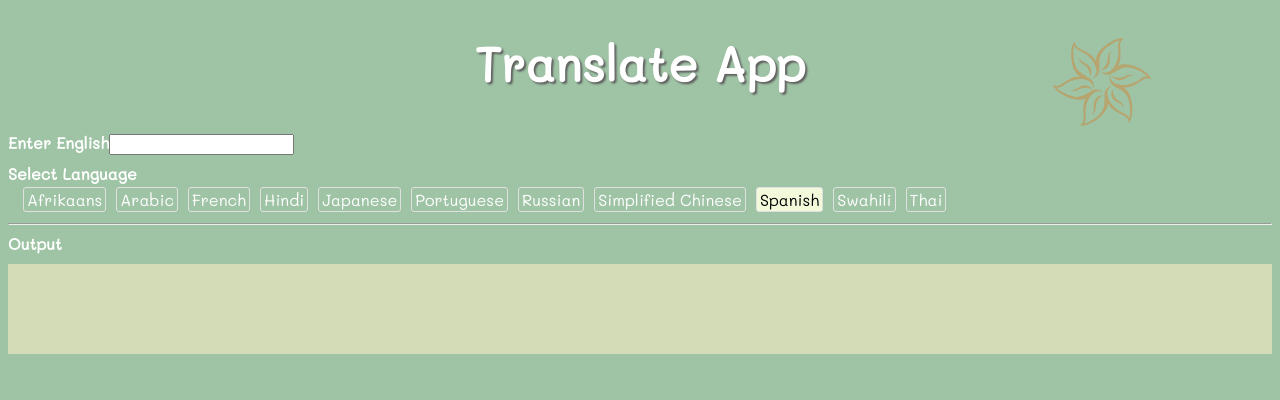
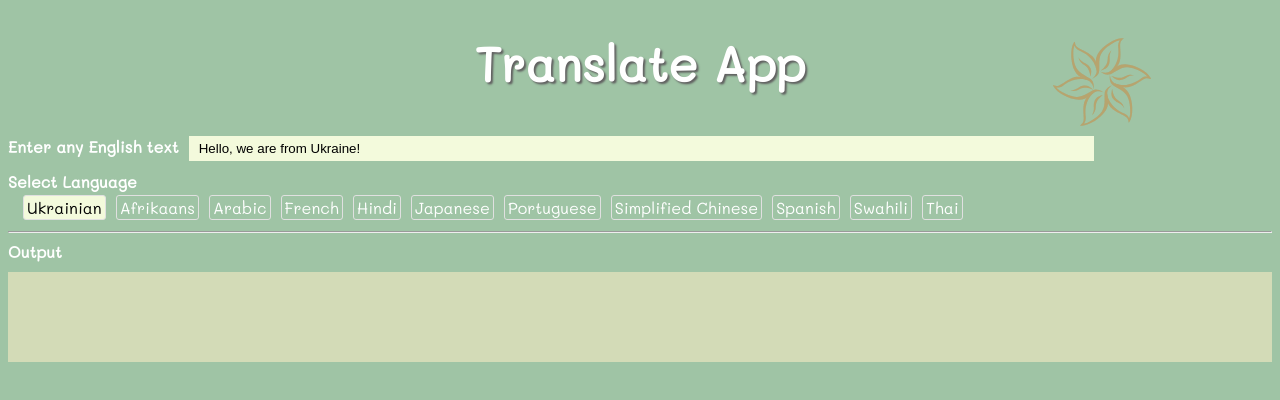
Before and after one commit to Mike-Makaryshyn/react-simple-translator, a React (Vite) app: page / in a window 1280 px wide. Shown: the top 400 px of the page. Built offline with nearby package versions, Linux system fonts and the light colour scheme; no server answers.

Commit message:
Add small fixes and replace russian with Ukrainian language

```diff
--- a/src/App.tsx
+++ b/src/App.tsx
@@ -4,8 +4,8 @@ import Translate from "./components/Translate";
 import Languages from "./components/Languages";
 
 export default function App() {
-  const [language, setLanguage] = useState<string>("es");
-  const [text, setText] = useState<string>("");
+  const [language, setLanguage] = useState<string>("uk");
+  const [text, setText] = useState<string>("Hello, we are from Ukraine!");
 
   function onFieldChange(text: string): void {
     setText(text);
--- a/src/components/Filed.tsx
+++ b/src/components/Filed.tsx
@@ -11,7 +11,7 @@ function Field({ value, onChange }: FlowerArgs) {
       <Flower className="flower-right" fill="rgb(110, 146, 119)" />
       <Flower className="flower-left" fill="rgb(249, 148, 59)" />
       <h1>Translate App</h1>
-      <label>Enter English</label>
+      <label>Enter any English text</label>
       <input
         className="input"
         value={value}
--- a/src/components/Languages.tsx
+++ b/src/components/Languages.tsx
@@ -1,9 +1,9 @@
 interface LanguagesArgs {
-   language: string,
-   onLanguageChange: (value: string) => void
+  language: string;
+  onLanguageChange: (value: string) => void;
 }
 
-function Languages({ language, onLanguageChange }:LanguagesArgs) {
+function Languages({ language, onLanguageChange }: LanguagesArgs) {
   return (
     <div>
       <label className="label">Select Language</label>
@@ -25,17 +25,17 @@ function Languages({ language, onLanguageChange }:LanguagesArgs) {
 }
 
 const LANGUAGES = [
+  { label: "Ukrainian", value: "uk" },
   { label: "Afrikaans", value: "af" },
   { label: "Arabic", value: "ar" },
   { label: "French", value: "fr" },
   { label: "Hindi", value: "hi" },
   { label: "Japanese", value: "ja" },
   { label: "Portuguese", value: "pt" },
-  { label: "Russian", value: "ru" },
   { label: "Simplified Chinese", value: "zh-CN" },
   { label: "Spanish", value: "es" },
   { label: "Swahili", value: "sw" },
-  { label: "Thai", value: "th" }
+  { label: "Thai", value: "th" },
 ];
 
 export default Languages;
--- a/src/components/Translate.tsx
+++ b/src/components/Translate.tsx
@@ -54,7 +54,7 @@ const debounce = (fn: any) => {
   };
 };
 
-const API_KEY = 'paste_your_cloud_translation_key'
+const API_KEY = ''
 
 const doTranslation = debounce(
   async (
--- a/src/index.css
+++ b/src/index.css
@@ -14,7 +14,11 @@ svg {
 }
 
 input {
-  margin: 8px 0;
+  margin: 10px;
+  padding: 5px 10px;
+  min-width: 70%;
+  background-color: #f3fadc;
+  border: none;
 }
 
 label {
```
